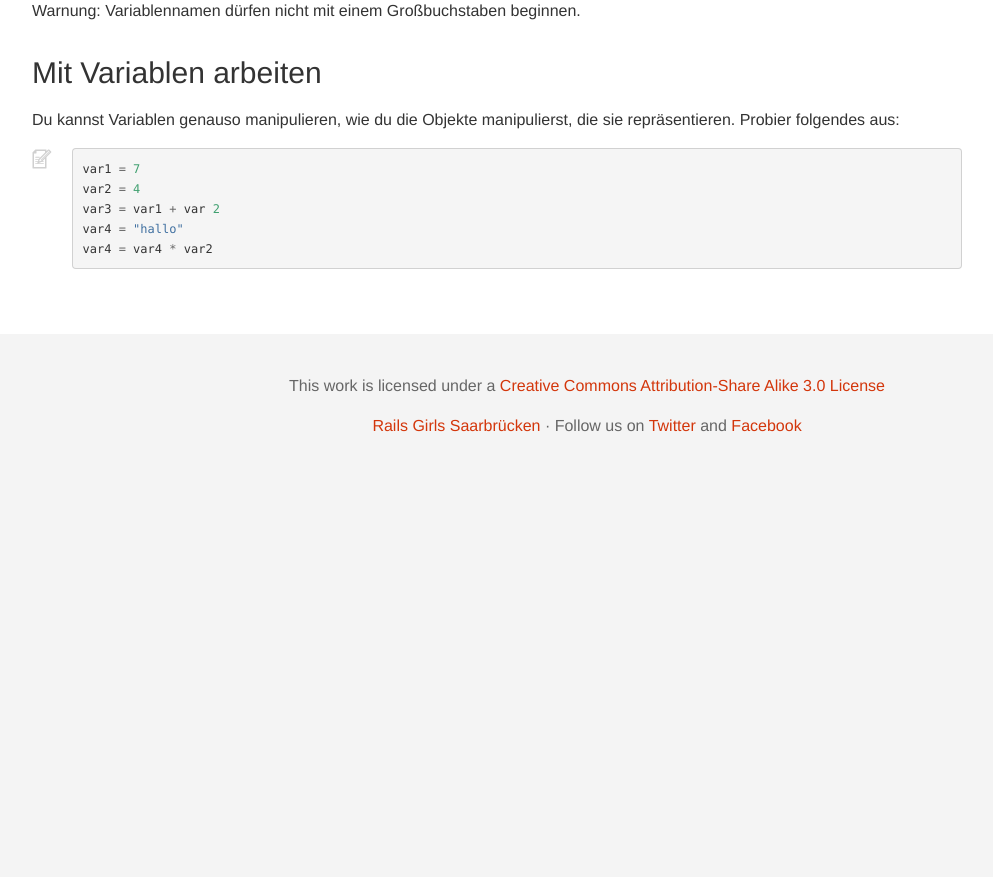
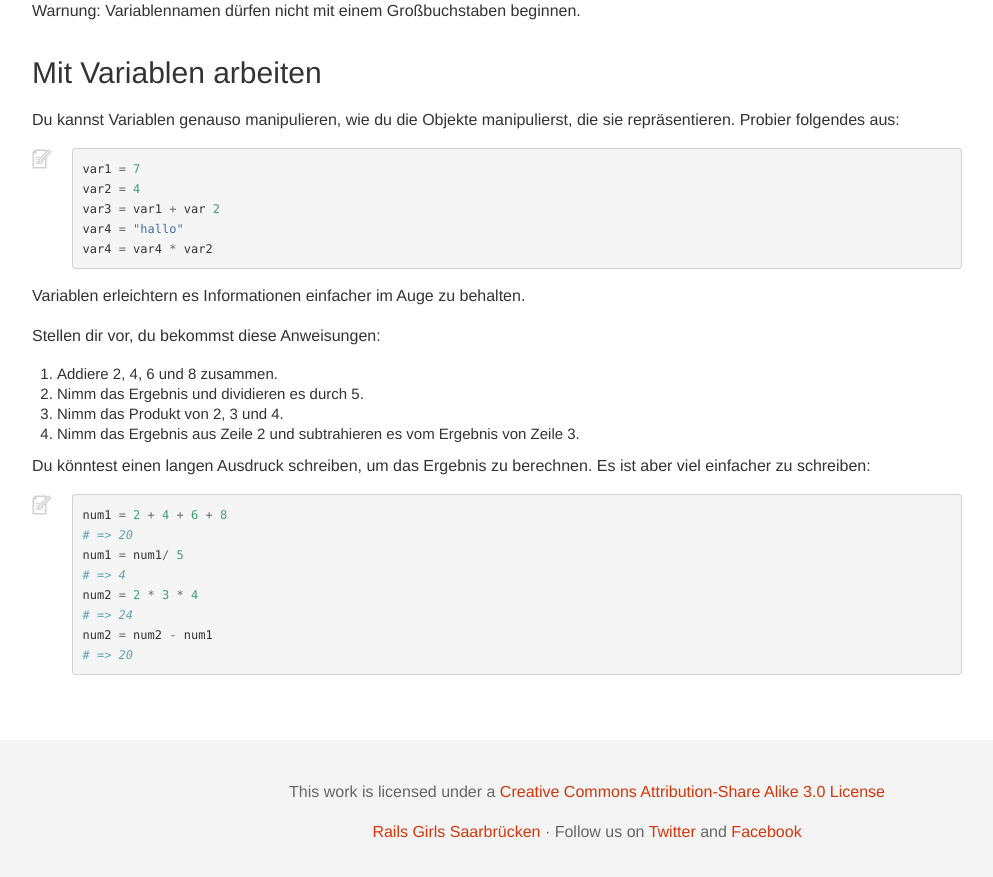
Before and after one commit to railsgirlssb/workshop_studienstiftungsaar_2016_guides, a Jekyll site: the page built from _posts/2016-03-06-introduction.markdown, in a window 1280 px wide and 900 px high, scrolled down 6164 px. Shown: the top 877 px of the window, without its empty margins (53-1046 px from the left). Built offline with Jekyll 4.4.1, drawn with Linux system fonts in a browser that asks for light colours; nearby versions of some CDN libraries; before the commit the page ends 6658 px from its top, so only the background shows below that.

Commit message:
more description

```diff
--- a/_posts/2016-03-06-introduction.markdown
+++ b/_posts/2016-03-06-introduction.markdown
@@ -273,3 +273,28 @@ var3 = var1 + var 2
 var4 = "hallo"
 var4 = var4 * var2
 {% endhighlight %}
+
+Variablen erleichtern es Informationen einfacher im Auge zu behalten.
+
+Stellen dir vor, du bekommst diese Anweisungen:
+
+1. Addiere 2, 4, 6 und 8 zusammen.
+1. Nimm das Ergebnis und dividieren es durch 5.
+1. Nimm das Produkt von 2, 3 und 4.
+1. Nimm das Ergebnis aus Zeile 2 und subtrahieren es vom Ergebnis von Zeile 3.
+
+Du könntest einen langen Ausdruck schreiben, um das Ergebnis zu berechnen.
+Es ist aber viel einfacher zu schreiben:
+
+{% highlight ruby %}
+num1 = 2 + 4 + 6 + 8
+# => 20
+num1 = num1/ 5
+# => 4
+num2 = 2 * 3 * 4
+# => 24
+num2 = num2 - num1
+# => 20
+
+
+{% endhighlight %}
```
